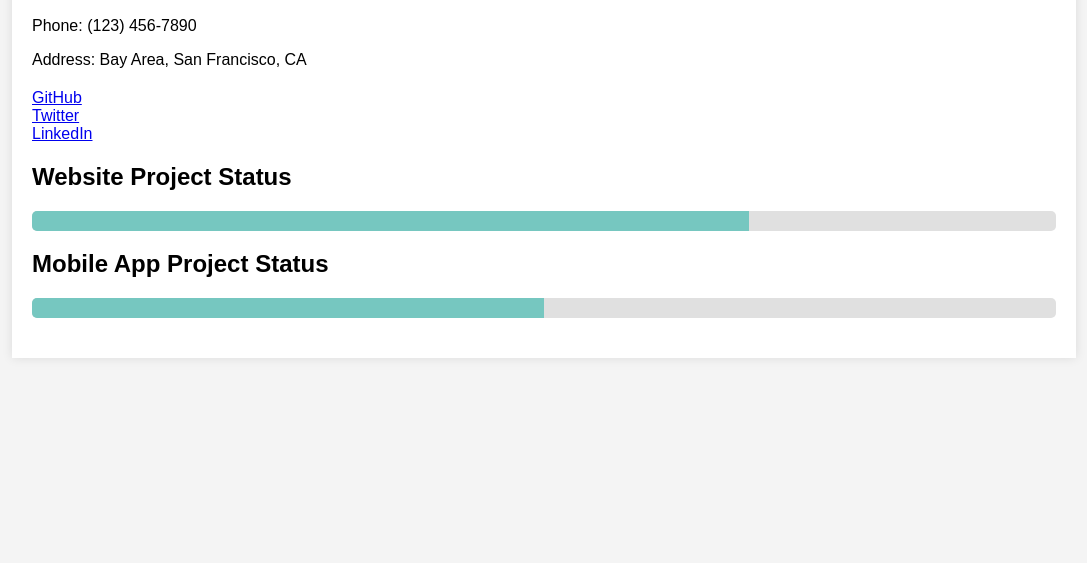
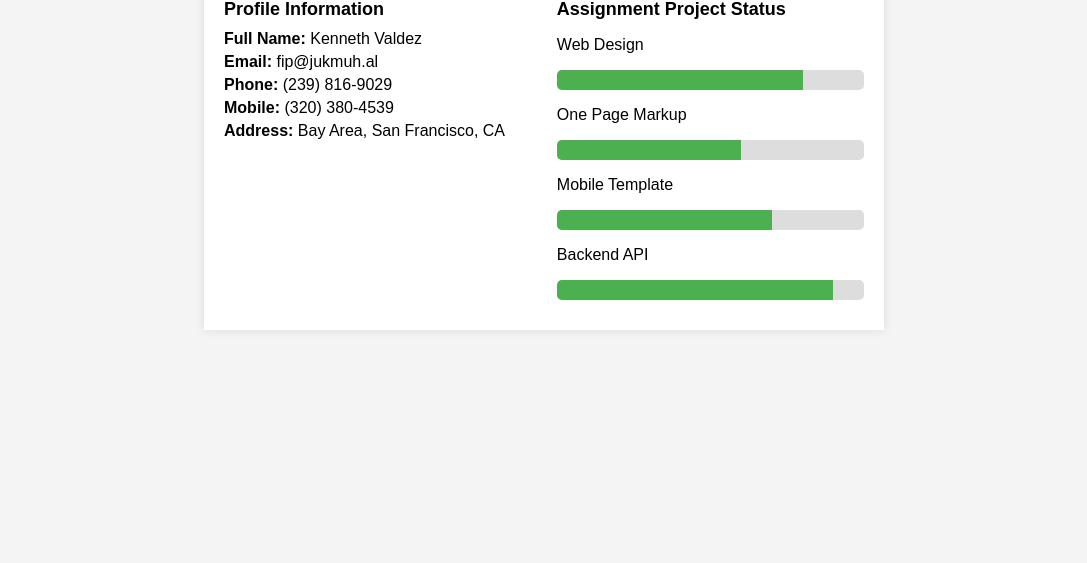
Before and after one commit to XaSaN29/Blog, a Django app: page /profil/ in a window 1280 px wide. Shown: the part 237-800 px from the top of the page, without its empty margins (96-1183 px from the left). Run offline with Django 5.2, Linux system fonts and the light colour scheme.

Commit message:
index bilan sarch profil o'zgardi

```diff
--- a/template/profil.html
+++ b/template/profil.html
@@ -15,16 +15,74 @@
 <meta name="viewport" content="width=device-width, initial-scale=1.0">
 <title>User Profile</title>
   <style>
-  body { font-family: Arial, sans-serif; background-color: #f4f4f4; }
-  .profile-container { width: 80%; margin: auto; background-color: #fff; padding: 20px; box-shadow: 0 0 10px rgba(0,0,0,0.1); }
-  .profile-header { display: flex; align-items: center; margin-bottom: 20px; }
-  .profile-image { width: 100px; height: 100px; border-radius: 50%; margin-right: 20px; }
-  .profile-info h1 { margin-bottom: 0.3em; }
-  .profile-info p { margin-bottom: 0.2em; color: #555; }
-  .contact-info, .social-links, .project-status { margin-bottom: 20px; }
-  .contact-info p, .social-links a { margin-bottom: 0.5em; }
-  .progress-bar { background-color: #e0e0e0; border-radius: 5px; overflow: hidden; }
-  .progress-bar div { height: 20px; background-color: #76c7c0; width: 50%; }
+        body {
+            font-family: Arial, sans-serif;
+            background-color: #f4f4f4;
+            margin: 0;
+            padding: 0;
+        }
+        .profile-container {
+            width: 50%;
+            margin: 50px auto;
+            background: #fff;
+            padding: 20px;
+            box-shadow: 0 0 10px rgba(0, 0, 0, 0.1);
+        }
+        .profile-header {
+            display: flex;
+            align-items: center;
+            border-bottom: 1px solid #ddd;
+            padding-bottom: 20px;
+            margin-bottom: 20px;
+        }
+        .profile-header img {
+            border-radius: 50%;
+            margin-right: 20px;
+        }
+        .profile-header h1 {
+            margin: 0;
+            font-size: 24px;
+        }
+        .profile-header p {
+            margin: 5px 0 0;
+            color: #666;
+        }
+        .profile-content {
+            display: flex;
+            justify-content: space-between;
+        }
+        .profile-content .info {
+            width: 48%;
+        }
+        .profile-content .info h2 {
+            margin: 0 0 10px;
+            font-size: 18px;
+        }
+        .profile-content .info p {
+            margin: 5px 0;
+        }
+        .profile-content .status {
+            width: 48%;
+        }
+        .profile-content .status h2 {
+            margin: 0 0 10px;
+            font-size: 18px;
+        }
+        .profile-content .status .progress {
+            margin: 10px 0;
+        }
+        .profile-content .status .progress-bar {
+            width: 100%;
+            background: #ddd;
+            border-radius: 5px;
+            overflow: hidden;
+        }
+        .profile-content .status .progress-bar div {
+            height: 20px;
+            background: #4caf50;
+            width: 0;
+        }
+
 
     </style>
 </head>
@@ -32,41 +90,51 @@
 
     <div class="profile-container">
         <div class="profile-header">
-        <img src="path_to_profile_image.jpg" alt="John Doe" class="profile-image">
-        <div class="profile-info">
+            <img src="profile-pic.jpg" alt="Profile Picture" width="100">
+            <div>
                 <h1>John Doe</h1>
-            <p>Full Stack Developer</p>
-            <p>Bay Area, San Francisco, CA</p>
+                <p>Full Stack Developer, Bay Area, San Francisco</p>
             </div>
         </div>
-
-    <div class="contact-info">
-        <p>Email: john.doe@example.com</p>
-        <p>Phone: (123) 456-7890</p>
-        <p>Address: Bay Area, San Francisco, CA</p>
+        <div class="profile-content">
+            <div class="info">
+                <h2>Profile Information</h2>
+                <p><strong>Full Name:</strong> Kenneth Valdez</p>
+                <p><strong>Email:</strong> fip@jukmuh.al</p>
+                <p><strong>Phone:</strong> (239) 816-9029</p>
+                <p><strong>Mobile:</strong> (320) 380-4539</p>
+                <p><strong>Address:</strong> Bay Area, San Francisco, CA</p>
             </div>
-
-    <div class="social-links">
-        <a href="#">GitHub</a><br>
-        <a href="#">Twitter</a><br>
-        <a href="#">LinkedIn</a>
+            <div class="status">
+                <h2>Assignment Project Status</h2>
+                <div class="progress">
+                    <p>Web Design</p>
+                    <div class="progress-bar">
+                        <div style="width: 80%;"></div>
                     </div>
-
-    <div class="project-status">
-        <h2>Website Project Status</h2>
+                </div>
+                <div class="progress">
+                    <p>One Page Markup</p>
+                    <div class="progress-bar">
+                        <div style="width: 60%;"></div>
+                    </div>
+                </div>
+                <div class="progress">
+                    <p>Mobile Template</p>
                     <div class="progress-bar">
                         <div style="width: 70%;"></div>
                     </div>
-        <h2>Mobile App Project Status</h2>
+                </div>
+                <div class="progress">
+                    <p>Backend API</p>
                     <div class="progress-bar">
-            <div style="width: 50%;"></div>
+                        <div style="width: 90%;"></div>
+                    </div>
+                </div>
             </div>
         </div>
     </div>
 
-</body>
-</html>
-
    {% endblock main %}
 </body>
 </html>
```
Also changed, not shown: template/index.html (+43 -2 lines), template/sarch.html (+34 -1 lines). Lines whose indentation alone changed are shown as unchanged.
